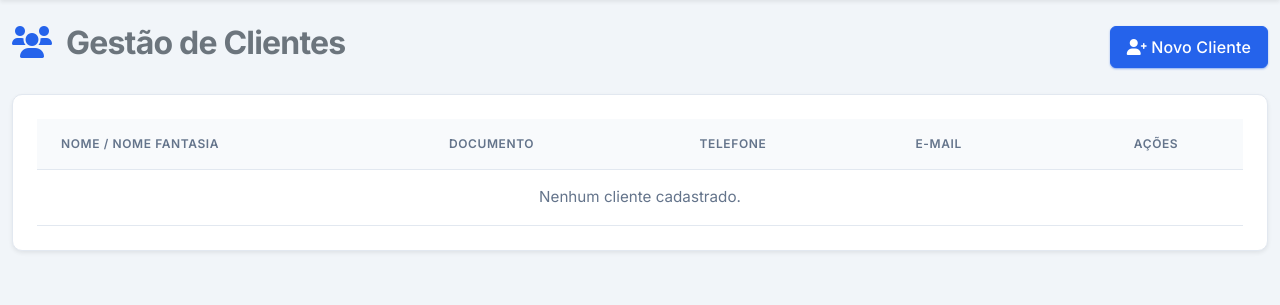
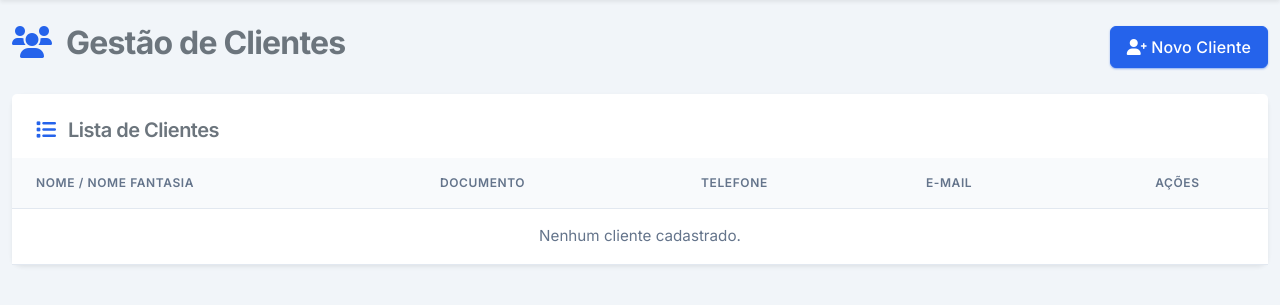
Before and after one commit to florianolucas1/erp-tite-eletricidade, a Flask app: page /clientes in a window 1280 px wide. Shown: the part 89-394 px from the top of the page. Run offline with Flask 3, Linux system fonts and the light colour scheme; a user stored in the database is signed in; data comes from the database, SQL or seed files in the repository; data that the repository does not hold is empty; some libraries are stand-ins or nearby versions.

Commit message:
UI: Refatoração das tabelas de Clientes e Usuários para o padrão SaaS

```diff
--- a/app/views/templates/clientes.html
+++ b/app/views/templates/clientes.html
@@ -14,9 +14,13 @@
     </div>
 
     <!-- Lista de Clientes -->
-    <div class="card shadow-sm p-4">
-        <div class="table-responsive">
-            <table class="table table-hover align-middle">
+    <div class="card p-0 shadow-sm border-0">
+        <div class="card-header bg-white border-bottom-0 pt-4 pb-0">
+            <h5 class="card-title text-secondary mb-3"><i class="fas fa-list text-primary me-2"></i> Lista de Clientes</h5>
+        </div>
+        <div class="card-body p-0">
+            <div class="table-responsive">
+                <table class="table table-hover align-middle mb-0">
                 <thead class="table-light">
                     <tr>
                         <th>Nome / Nome Fantasia</th>
@@ -55,6 +59,7 @@
                 </tbody>
             </table>
         </div>
+    </div>
     </div>
 </div>
 
```
Also changed, not shown: app/views/templates/usuarios.html (+8 -3 lines).
